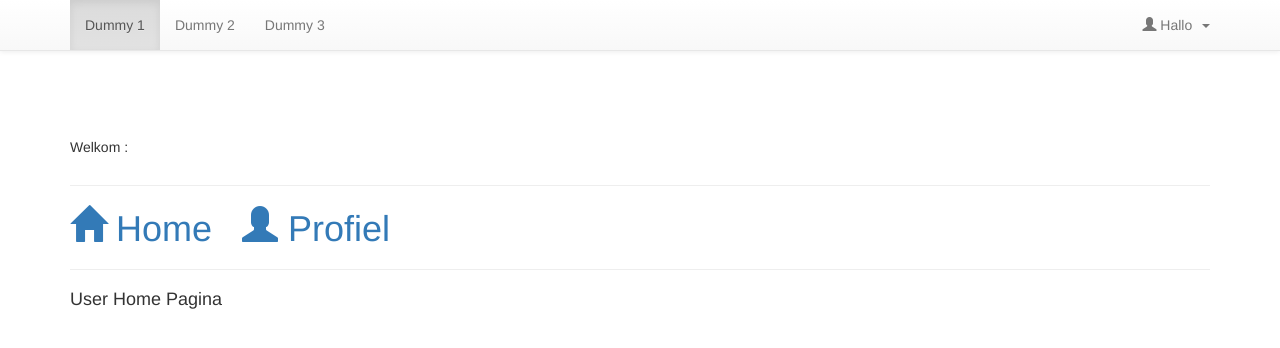
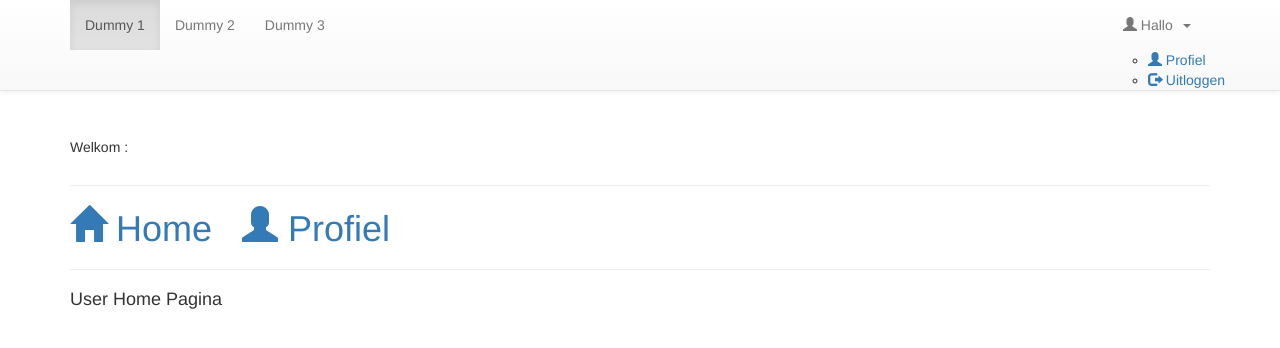
Before and after one commit to willekensrobin/php-instagram, a PHP site: page /home.php in a window 1280 px wide. Shown: the top 348 px of the page. Run offline with PHP 8.4, Linux system fonts and the light colour scheme; the visitor is signed in with stand-in values (Sample User, id 1); data that the repository does not hold is empty.

Commit message:
Klein uitlog probleem opgelost door bootstrap aan te passen

```diff
--- a/home.php
+++ b/home.php
@@ -58,7 +58,7 @@
             <li class="dropdown">
               <a href="#" class="dropdown-toggle" data-toggle="dropdown" role="button" aria-haspopup="true" aria-expanded="false">
 			  <span class="glyphicon glyphicon-user"></span>&nbsp;Hallo <?php echo $userRow['fullname']; ?>&nbsp;<span class="caret"></span></a>
-              <ul class="dropdown-menu">
+              <ul class="dropdown">
                 <li><a href="profile.php"><span class="glyphicon glyphicon-user"></span>&nbsp;Profiel</a></li>
                 <li><a href="logout.php?logout=true"><span class="glyphicon glyphicon-log-out"></span>&nbsp;Uitloggen</a></li>
               </ul>
@@ -72,7 +72,7 @@
     <div class="clearfix"></div>
 
 
-<div class="container-fluid" style="margin-top:80px;">
+    <div class="container-fluid" style="margin-top:80px;">
 
     <div class="container">
 
@@ -86,8 +86,6 @@
 
         <p class="h4">User Home Pagina</p>
 
-
-
     </div>
 
 </div>
--- a/profile.php
+++ b/profile.php
@@ -58,7 +58,7 @@
             <li class="dropdown">
               <a href="#" class="dropdown-toggle" data-toggle="dropdown" role="button" aria-haspopup="true" aria-expanded="false">
 			  <span class="glyphicon glyphicon-user"></span>&nbsp;Hallo <?php echo $userRow['fullname']; ?>&nbsp;<span class="caret"></span></a>
-              <ul class="dropdown-menu">
+              <ul class="dropdown">
                 <li><a href="#"><span class="glyphicon glyphicon-user"></span>&nbsp;Profiel</a></li>
                 <li><a href="logout.php?logout=true"><span class="glyphicon glyphicon-log-out"></span>&nbsp;Uitloggen</a></li>
               </ul>
```
